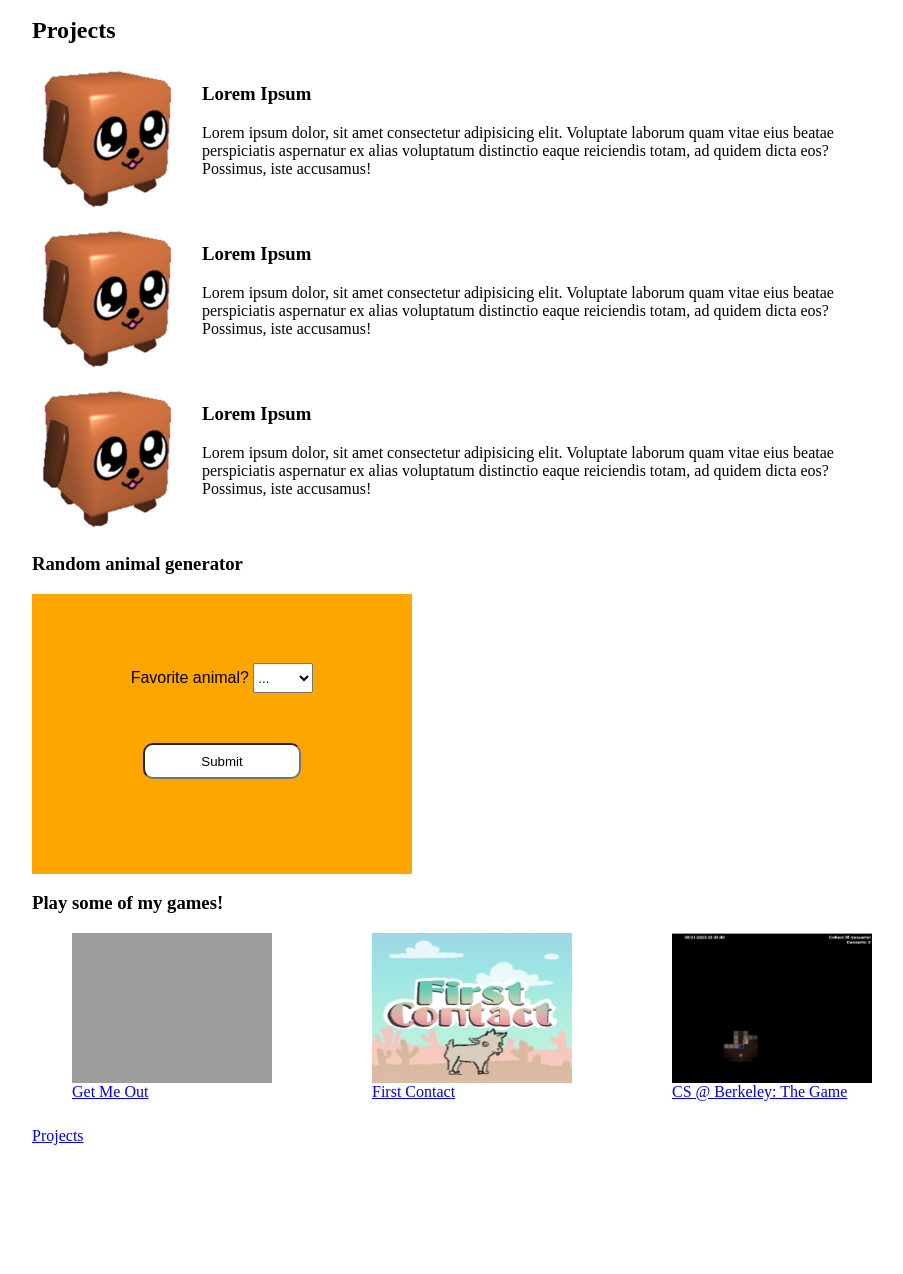
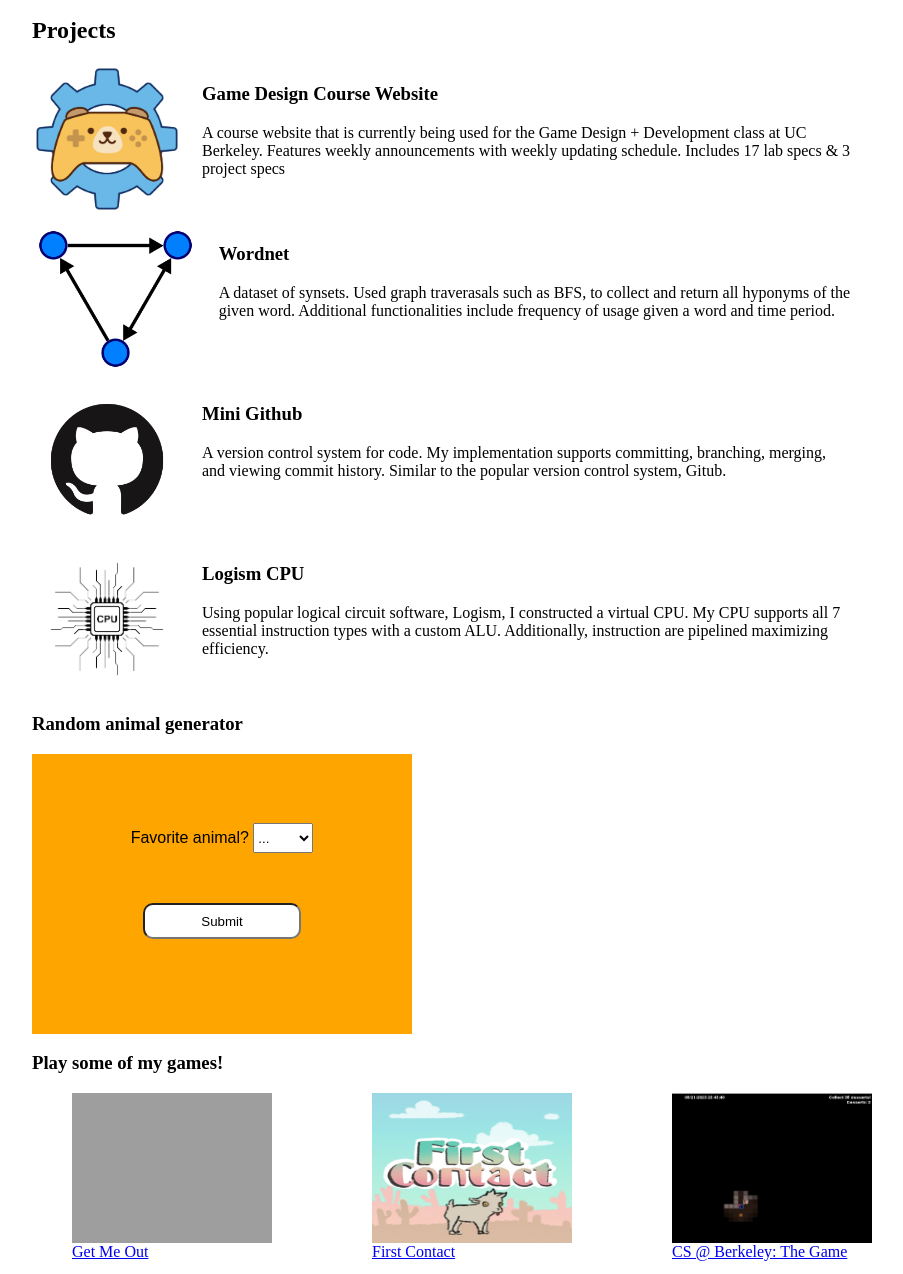
Before and after one commit to jackie-dai/personal_website, a website: page index.html in a window 1280 px wide. Shown: the part 378-1652 px from the top of the page, without its empty margins (198-1101 px from the left). Before the commit the page ends 1563 px from the top, so only its background shows below. Drawn offline with nearby package versions, Linux system fonts and the light colour scheme; grey boxes are pictures that could not be loaded.

Commit message:
Fill in project section and update animal generator to pull from API

```diff
--- a/index.html
+++ b/index.html
@@ -30,7 +30,6 @@
                         <li><a href="#projects-container" target="_blank">Projects</a></li>
                         <li><a href="https://github.com/jackie-dai" target="_blank">Github</a</li>
                         <li><a href="https://www.linkedin.com/in/jackie-dai/" target="_blank">Linkedin</a></li>
-                        <li><a href="https://anotheruseless.website/httpwafflecat-com/" target="_blank">Resume</a></li>
                     </ul>
                 </div>
             </nav>
@@ -51,32 +50,43 @@
         <div id="projects-container">
             <h2>Projects</h2>
 
-            <div id="project1" class="project">
+            <div id="project4" class="project">
                 <div class="project-img-container"></div>
-                <img class="project-img" src="./images/catdog.jpg">
+                <img class="project-img" src="./images/gdd-logo.png">
                 <div class="project-text-container">
-                    <h3 class="project-header">Lorem Ipsum</h3>
-                    <p classs="project-description">Lorem ipsum dolor, sit amet consectetur adipisicing elit. Voluptate laborum quam vitae eius beatae perspiciatis aspernatur ex alias voluptatum distinctio eaque reiciendis totam, ad quidem dicta eos? Possimus, iste accusamus!</p>
+                    <a style="text-decoration: none; color: black;" href="https://www.gamedesigndecal.com/" target="_blank"><h3 class="project-header">Game Design Course Website</h3></a>
+                    <p classs="project-description">A course website that is currently being used for the Game Design + Development class at UC Berkeley. Features weekly announcements with weekly updating schedule. Includes 17 lab specs & 3 project specs</p>
                 </div>
             </div>
 
             <div id="project1" class="project">
                 <div class="project-img-container"></div>
-                <img class="project-img" src="./images/catdog.jpg">
+                <img class="project-img" src="./images/wordnet.png">
                 <div class="project-text-container">
-                    <h3 class="project-header">Lorem Ipsum</h3>
-                    <p classs="project-description">Lorem ipsum dolor, sit amet consectetur adipisicing elit. Voluptate laborum quam vitae eius beatae perspiciatis aspernatur ex alias voluptatum distinctio eaque reiciendis totam, ad quidem dicta eos? Possimus, iste accusamus!</p>
+                    <h3 class="project-header">Wordnet</h3>
+                    <p classs="project-description">A dataset of synsets. Used graph traverasals such as BFS, to collect and return all hyponyms of the given word. Additional functionalities include frequency of usage given a word and time period. </p>
                 </div>
             </div>
 
-            <div id="project1" class="project">
+            <div id="project2" class="project">
                 <div class="project-img-container"></div>
-                <img class="project-img" src="./images/catdog.jpg">
+                <img class="project-img" src="./images/github.png">
                 <div class="project-text-container">
-                    <h3 class="project-header">Lorem Ipsum</h3>
-                    <p classs="project-description">Lorem ipsum dolor, sit amet consectetur adipisicing elit. Voluptate laborum quam vitae eius beatae perspiciatis aspernatur ex alias voluptatum distinctio eaque reiciendis totam, ad quidem dicta eos? Possimus, iste accusamus!</p>
+                    <h3 class="project-header">Mini Github</h3>
+                    <p classs="project-description">A version control system for code. My implementation supports committing, branching, merging, and viewing commit history. Similar to the popular version control system, Gitub.</p>
                 </div>
             </div>
+
+            <div id="project3" class="project">
+                <div class="project-img-container"></div>
+                <img class="project-img" src="./images/CPU.avif">
+                <div class="project-text-container">
+                    <h3 class="project-header">Logism CPU</h3>
+                    <p classs="project-description">Using popular logical circuit software, Logism, I constructed a virtual CPU. My CPU supports all 7 essential instruction types with a custom ALU. Additionally, instruction are pipelined maximizing efficiency.</p>
+                </div>
+            </div>
+
+
 
         </div>
 
@@ -87,7 +97,7 @@
                 <select id="animal-dropdown" type="dropdown">
                     <option selected disabled">...</option>
                     <option value="dog">doggo</option>
-                    <option value="cat">cats</option>
+                    <option value="cat">cat</option>
                 </select>
             </div>
 
@@ -100,6 +110,7 @@
                 <input class="btn" id="animal-submit" value="Submit" onclick="displayAnimal()"">
             </div>
         </form>
+
 
 
         <div id="games-container">
@@ -122,13 +133,10 @@
 
             </ul>
         </div>
-
-
-        <a href="./projects.html">Projects</a>
-
     </div>
 
 
     <script src="js/script.js"></script>
+    <script src="https://cdn.jsdelivr.net/npm/axios/dist/axios.min.js"></script>
 </body>
 </html>
--- a/public/css/styles.css
+++ b/public/css/styles.css
@@ -92,7 +92,7 @@ nav div {
 }
 
 .btn:hover {
-
+    cursor: pointer;
     background-color: yellow;
 }
 
--- a/public/js/script.js
+++ b/public/js/script.js
@@ -1,3 +1,6 @@
+
+
+/* AGE */
 let ageText = document.getElementById("age");
 
 
@@ -16,21 +19,42 @@ function updateAge() {
 
 setInterval(updateAge, 1000);
 
+/* -------------- */
 
+
+/* ANIMAL GENERATOR */
 
 let animalDropdown = document.getElementById("animal-dropdown");
 let imgContainer = document.getElementById("img-container");
 
-function displayAnimal(animal) {
-    let img = createImage(animalDropdown.value);
-    imgContainer.appendChild(img);
+function displayAnimal() {
+      let img = createImage(animalDropdown.value);
+      if (imgContainer.childElementCount > 0) {
+          imgContainer.textContent = '';
+      }
+      imgContainer.appendChild(img);
 }
 
+let url = '1';
 
 function createImage(type) {
     let image = document.createElement("img");
-    image.src = "./images/" + type + "1.jpg";
+
+    if (type == "dog") {
+        axios.get("https://dog.ceo/api/breeds/image/random").then((response) => {
+            url = response.data.message;
+            image.src = url;
+        });
+    } else {
+        axios.get("https://api.thecatapi.com/v1/images/search?api_key=live_4ReRWzkmmyVtEQyn3GZBJqSS8xgCBl5gBOypjcT0xKpTYjV6jipzwAY903rVw4Ie").then((response) => {
+            url = response.data[0].url;
+            image.src = url;
+        });
+    }
+
     image.style.width = "100px";
     image.style.height = "100px";
     return image;
 }
+
+/* ------------------------ */
```
Also changed, not shown: public/images/CPU.avif (added), public/images/cat1.jpg (deleted), public/images/dog1.jpg (deleted), public/images/gdd-logo.png (added), public/images/github.png (added), public/images/wordnet.png (added), 1 other file.
